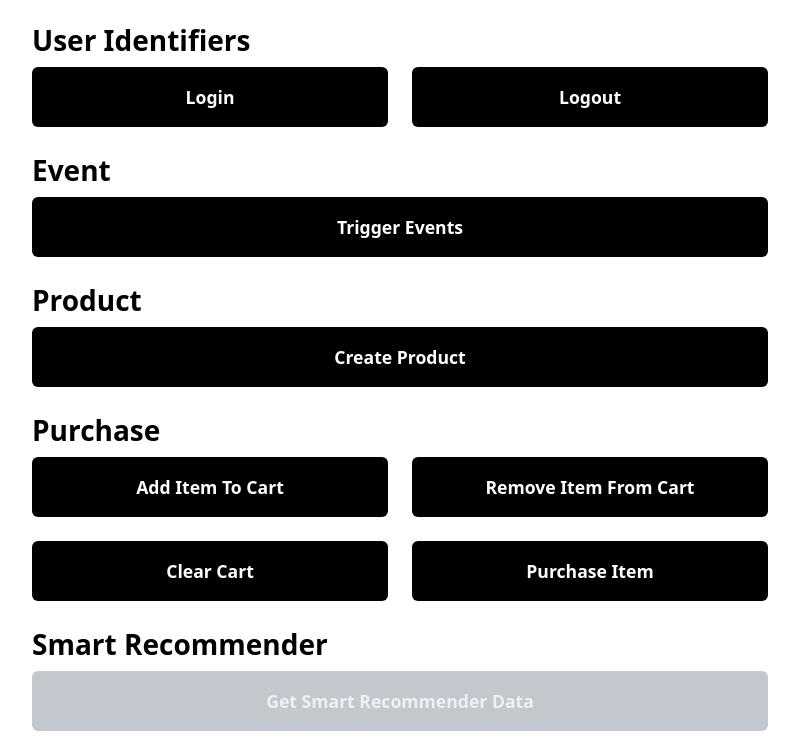
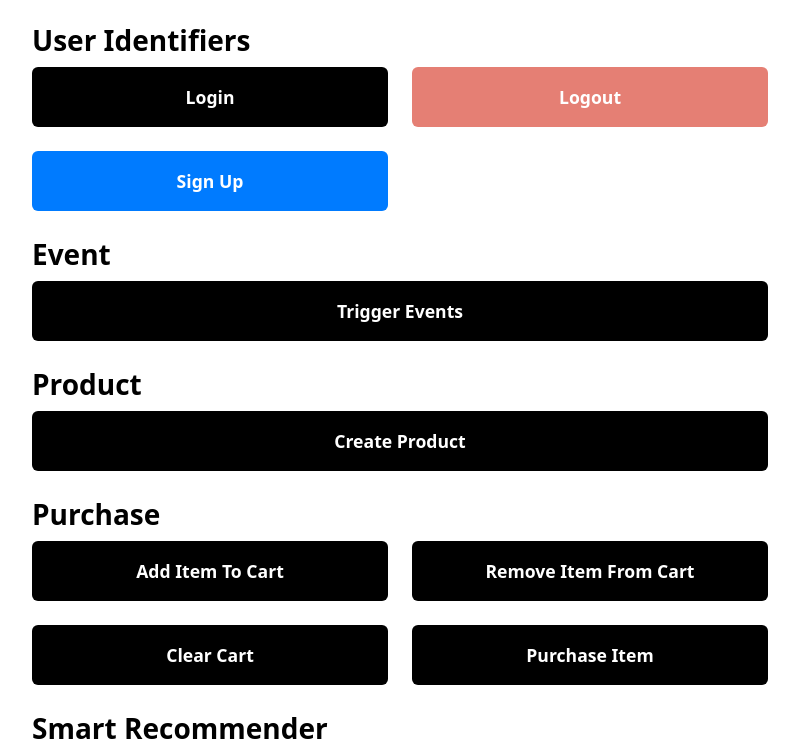
Before and after one commit to useinsider/WebViewDemo, a website built with Vite: page index.html in a window 1280 px wide. Shown: the part 434-1184 px from the top of the page, without its empty margins (240-1039 px from the left). Built offline with nearby package versions, Linux system fonts and the light colour scheme.

Commit message:
feat: add sign up button to the demo

```diff
--- a/index.html
+++ b/index.html
@@ -30,7 +30,8 @@
     <h2 class="section-header">User Identifiers</h2>
     <div class="button-container">
         <button class="action-button" onclick="handleLogin()">Login</button>
-        <button class="action-button" onclick="handleLogout()">Logout</button>
+        <button class="action-button logout-button" onclick="handleLogout()">Logout</button>
+        <button class="action-button signup-button" onclick="handleSignUp()">Sign Up</button>
     </div>
 </section>
 
--- a/src/main.ts
+++ b/src/main.ts
@@ -34,6 +34,12 @@ window.handleSetAttributes = async function () {
     console.log("[INSIDER][getCurrentUser]: Method is triggered.");
 }
 
+
+window.handleSignUp = async function () {
+    await window.insider.signUpConfirmation();
+
+    console.log("[INSIDER][signUpConfirmation]: Method is triggered.");
+}
 
 window.handleLogin = async function () {
     const identifiers = window.insider.createIdentifiers()
--- a/src/style.css
+++ b/src/style.css
@@ -86,16 +86,20 @@ body {
     transform: translateY(0);
 }
 
-.action-button.disabled {
-    background: #9CA3AF;
-    color: #E5E7EB;
-    cursor: not-allowed;
-    opacity: 0.6;
+.signup-button {
+    background: #007BFF;
 }
 
-.action-button.disabled:hover {
-    background: #9CA3AF;
-    transform: none;
+.signup-button:hover {
+    background: #0056b3;
+}
+
+.logout-button {
+    background: #E57F74;
+}
+
+.logout-button:hover {
+    background: #d66a5e;
 }
 
 /* Prevent text overflow on small screens */
--- a/types/window.d.ts
+++ b/types/window.d.ts
@@ -4,6 +4,7 @@ declare global {
     interface Window {
         handleSetAttributes: () => Promise<void>;
 
+        handleSignUp: () => Promise<void>;
         handleLogin: () => Promise<void>;
         handleLogout: () => Promise<void>;
 
```
